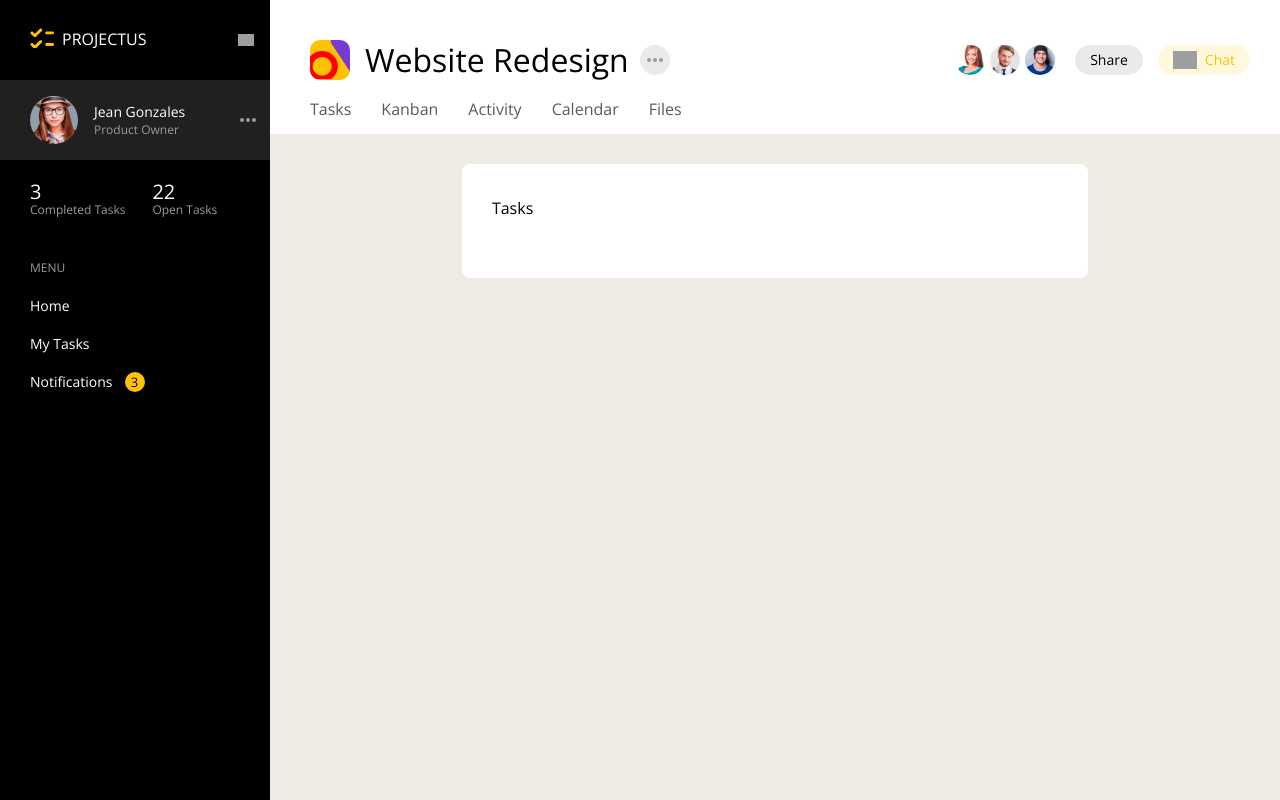
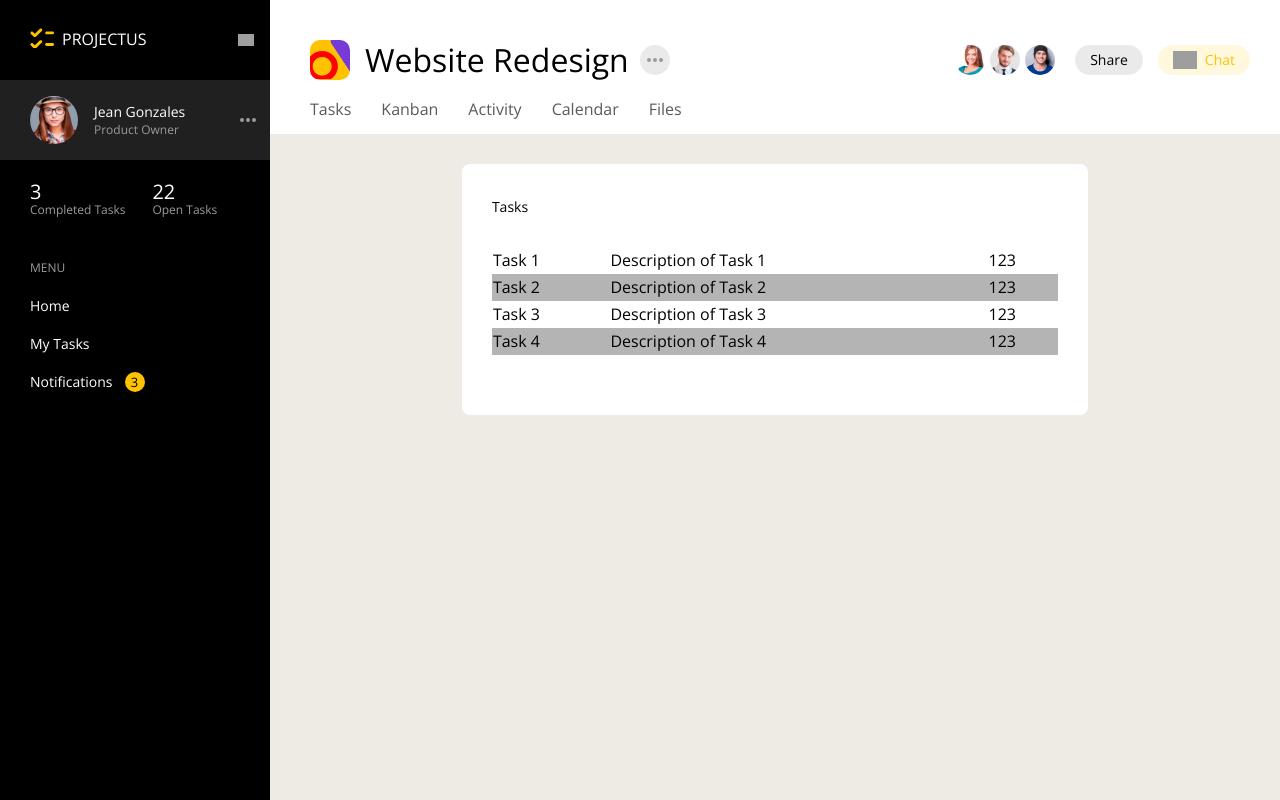
Before and after one commit to toliankir/Onix-Front-End, a Vue app: page /tasks in a window 1280 px wide. Built offline with nearby package versions, Linux system fonts and the light colour scheme; grey boxes are pictures that could not be loaded.

Commit message:
Change task table style

```diff
--- a/src/views/Tasks.vue
+++ b/src/views/Tasks.vue
@@ -1,5 +1,54 @@
 <template>
-    <div>
-        Tasks
-    </div>
+  <div>
+    <h4>Tasks</h4>
+    <table>
+      <tr v-for="(task, index) of tasks" :key="index">
+        <td>{{task.title}}</td>
+        <td>{{task.description}}</td>
+        <td>{{task.date}}</td>
+      </tr>
+    </table>
+  </div>
 </template>
+
+<script>
+export default {
+  data() {
+    return {
+      tasks: [
+        {
+          title: "Task 1",
+          description: "Description of Task 1",
+          date: "123"
+        },
+        {
+          title: "Task 2",
+          description: "Description of Task 2",
+          date: "123"
+        },
+        {
+          title: "Task 3",
+          description: "Description of Task 3",
+          date: "123"
+        },
+        {
+          title: "Task 4",
+          description: "Description of Task 4",
+          date: "123"
+        }
+      ]
+    };
+  }
+};
+</script>
+
+<style scoped>
+table {
+  width: 100%;
+  border-spacing: 0;
+  line-height: 25px;
+}
+table tr:nth-child(2n) {
+  background-color: #b4b4b4;
+}
+</style>
```
